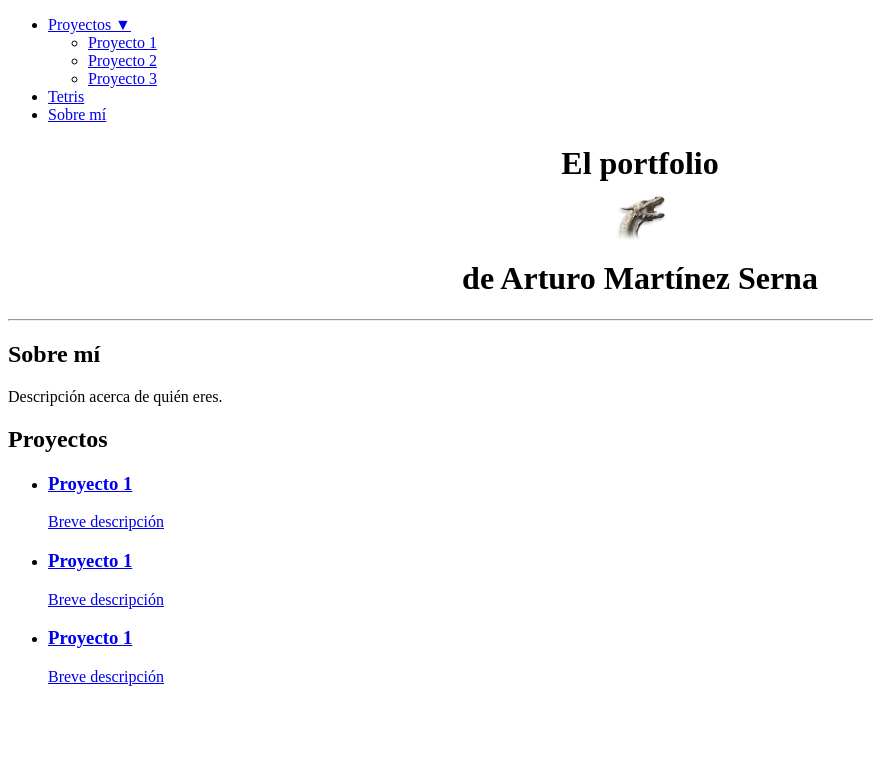
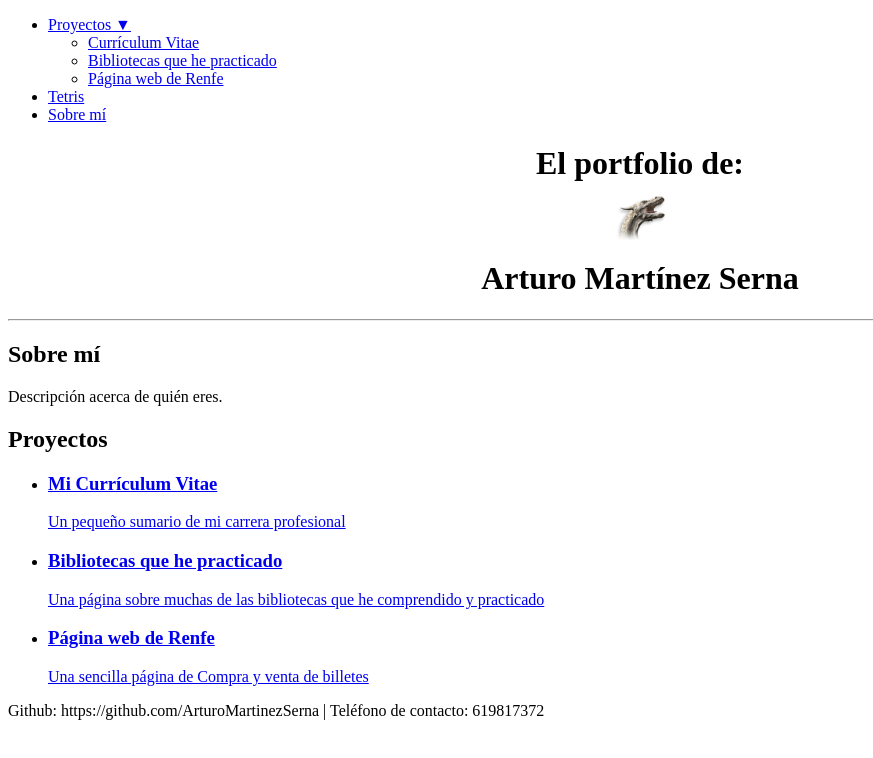
Before and after one commit to ArturoMartinezSerna/tetris, a plain HTML site: page index.html in a window 1280 px wide. Shown: the whole page, without its empty margins (0-873 px from the left). Drawn offline with Linux system fonts and the light colour scheme.

Commit message:
añadidas las webs y pequeñas descripciones.
Creado tetris.html

```diff
--- a/index.html
+++ b/index.html
@@ -21,9 +21,9 @@
                 <li class="dropdown">
                     <a href="#" data-toggle="dropdown">Proyectos ▼</a> <!-- usaremos el # como activador de javascript -->
                     <ul class="dropdown-menu">
-                        <li><a href="proyecto1.html">Proyecto 1</a></li>
-                        <li><a href="proyecto2.html">Proyecto 2</a></li>
-                        <li><a href="proyecto3.html">Proyecto 3</a></li>
+                        <li><a href="https://arturomartinezserna.github.io/curriculum/">Currículum Vitae</a></li>
+                        <li><a href="https://arturomartinezserna.github.io/LibreriasPracticadas/">Bibliotecas que he practicado</a></li>
+                        <li><a href="https://arturomartinezserna.github.io/Renfe/">Página web de Renfe</a></li>
                     </ul>
                 </li>
                 <li><a href="tetris.html">Tetris</a></li>
@@ -33,9 +33,9 @@
     </header>
     <main>
         <h1 class="h1-container">
-            <div>El portfolio</div>
+            <div>El portfolio de:</div>
             <div><img src="./images/tetrisIcon.png" alt="Imagen tamaño carnet sobre mí" width="50" height="50"></div>
-            <div>de Arturo Martínez Serna</div>
+            <div>Arturo Martínez Serna</div>
         </h1>
     </main>
     <hr>
@@ -48,25 +48,28 @@
             <h2>Proyectos</h2>
             <ul>
                 <li>
-                    <a href="enlace_proyecto1.html">
-                        <h3>Proyecto 1</h3>
-                        <p>Breve descripción</p>
+                    <a href="https://arturomartinezserna.github.io/curriculum/">
+                        <h3>Mi Currículum Vitae</h3>
+                        <p>Un pequeño sumario de mi carrera profesional</p>
                     </a>
                 </li>
                 <li>
-                    <a href="enlace_proyecto1.html">
-                        <h3>Proyecto 1</h3>
-                        <p>Breve descripción</p>
+                    <a href="https://arturomartinezserna.github.io/LibreriasPracticadas/">
+                        <h3>Bibliotecas que he practicado</h3>
+                        <p>Una página sobre muchas de las bibliotecas que he comprendido y practicado</p>
                     </a>
                 </li>
                 <li>
-                    <a href="enlace_proyecto1.html">
-                        <h3>Proyecto 1</h3>
-                        <p>Breve descripción</p>
+                    <a href="https://arturomartinezserna.github.io/Renfe/">
+                        <h3>Página web de Renfe</h3>
+                        <p>Una sencilla página de Compra y venta de billetes</p>
                     </a>
                 </li>
             </ul>
         </section>
     </aside>
+    <footer>
+        <p>Github: https://github.com/ArturoMartinezSerna | Teléfono de contacto: 619817372</p>
+    </footer>
 </body>
 </html>
```
Also changed, not shown: tetris.html (added, +37 -0 lines).
